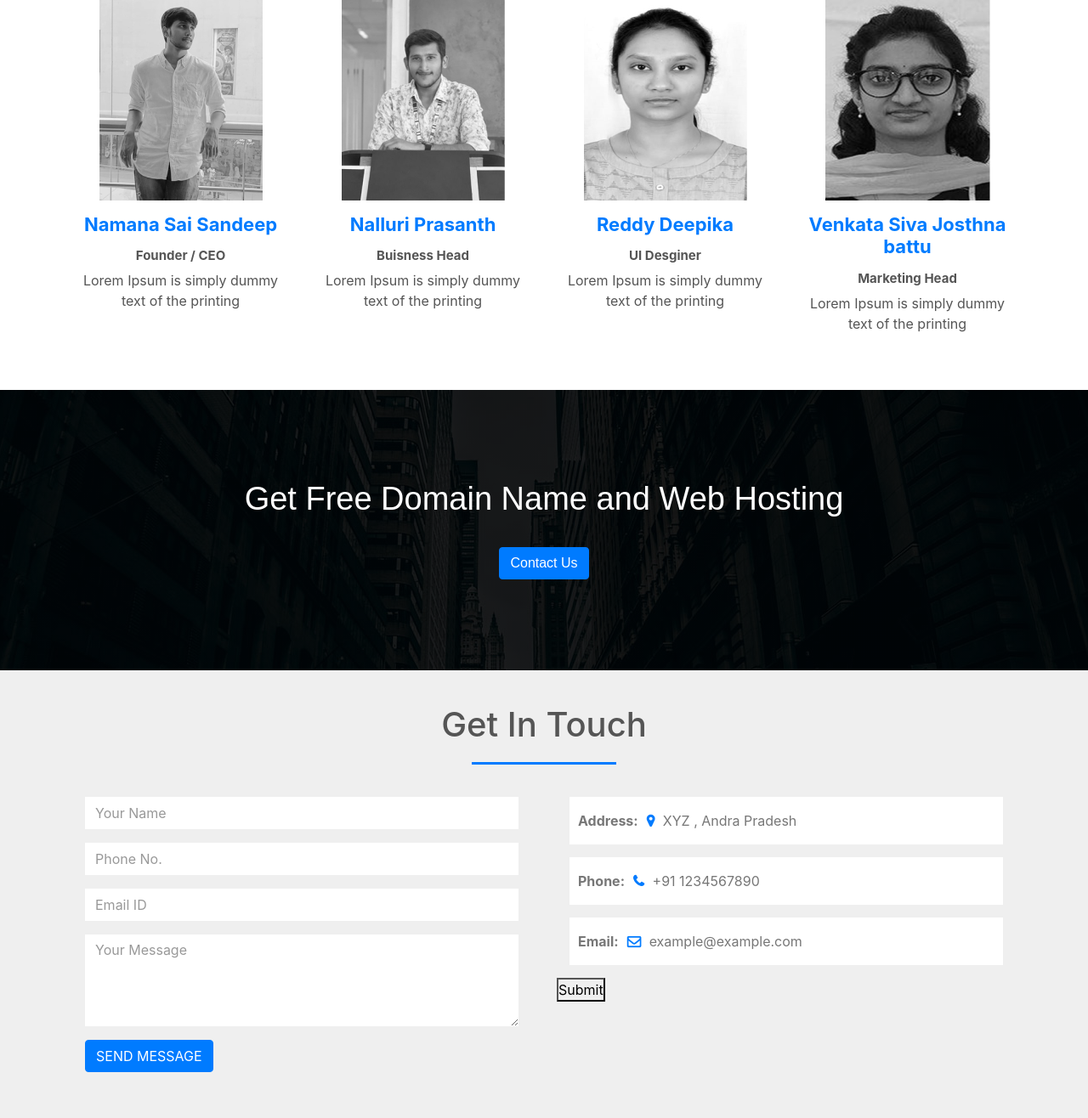
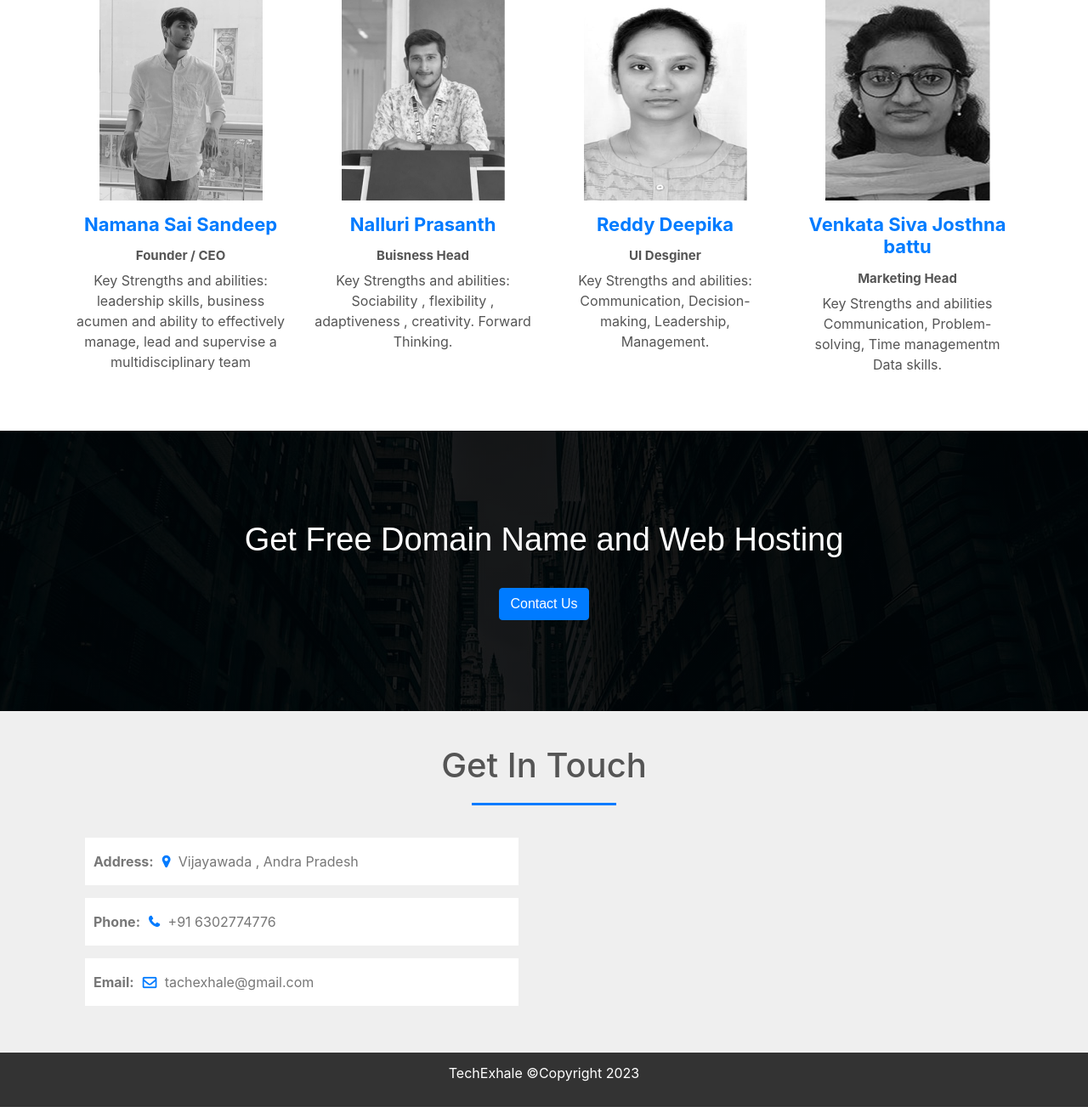
Before and after one commit to Nalluri-Prasanth/techexhale, a Django app: page / in a window 1280 px wide. Shown: the part 1660-2976 px from the top of the page at 85% size. Run offline with Django 3.2, Linux system fonts and the light colour scheme; some libraries are stand-ins or nearby versions.

Commit message:
Update main.html

```diff
--- a/mainpage/templates/mainpage/main.html
+++ b/mainpage/templates/mainpage/main.html
@@ -149,14 +149,16 @@
           <div class="img-box">
             <img src="{% static 'mainpage/img/img1.png' %}" class="img-responsive">
             <ul>
-              <a href="#"><li><i class="fa fa-instagram"></i></li></a>
-              <a href="#"><li><i class="fa fa-github"></i></li></a>
-              <a href="#"><li><i class="fa fa-linkedin"></i></li></a>
+              <a href="https://instagram.com/sandeep_namana?igshid=ZDdkNTZiNTM="><li><i class="fa fa-instagram"></i></li></a>
+              <a href="https://github.com/2000030696-Sandeep"><li><i class="fa fa-github"></i></li></a>
+              <a href="https://www.linkedin.com/in/namanasaisandeep"><li><i class="fa fa-linkedin"></i></li></a>
             </ul>
           </div>
           <h2>Namana Sai Sandeep</h2>
           <h3>Founder / CEO</h3>
-          <p>Lorem Ipsum is simply dummy text of the printing</p>
+          <p>Key Strengths and abilities:
+            leadership skills, business acumen and ability to effectively manage, lead and supervise a multidisciplinary team
+          </p>
         </div>
         <div class="col-md-3 profile-pic text-center">
           <div class="img-box">
@@ -169,33 +171,47 @@
           </div>
           <h2>Nalluri Prasanth</h2>
           <h3>Buisness Head</h3>
-          <p>Lorem Ipsum is simply dummy text of the printing</p>
+          <p>Key Strengths and abilities:
+            Sociability , flexibility , adaptiveness , creativity.
+            Forward Thinking.
+            </p>
         </div>
         <div class="col-md-3 profile-pic text-center">
           <div class="img-box">
             <img src="{% static 'mainpage/img/img3.png' %}" class="img-responsive">
             <ul>
-              <a href="#"><li><i class="fa fa-instagram"></i></li></a>
+              <a href="https://www.instagram.com/reddydeepika28/"><li><i class="fa fa-instagram"></i></li></a>
               <a href="#"><li><i class="fa fa-github"></i></li></a>
-              <a href="#"><li><i class="fa fa-linkedin"></i></li></a>
+              <a href="https://www.linkedin.com/in/reddy-deepika-b4b946220/"><li><i class="fa fa-linkedin"></i></li></a>
             </ul>
           </div>
           <h2>Reddy Deepika</h2>
           <h3>UI Desginer</h3>
-          <p>Lorem Ipsum is simply dummy text of the printing</p>
+          <p>Key Strengths and abilities:
+            Communication,
+            Decision-making,
+            Leadership,
+            Management.
+            </p>
         </div>
         <div class="col-md-3 profile-pic text-center">
           <div class="img-box">
             <img src="{% static 'mainpage/img/img4.png' %}" class="img-responsive">
             <ul>
-              <a href="#"><li><i class="fa fa-instagram"></i></li></a>
-              <a href="#"><li><i class="fa fa-github"></i></li></a>
-              <a href="#"><li><i class="fa fa-linkedin"></i></li></a>
+              <a href="https://www.instagram.com/josthnabattu__/"><li><i class="fa fa-instagram"></i></li></a>
+              <a href="https://github.com/VenkataSivaJosthnaBattu"><li><i class="fa fa-github"></i></li></a>
+              <a href="https://www.linkedin.com/in/venkata-siva-josthna-battu-203a4a220/"><li><i class="fa fa-linkedin"></i></li></a>
             </ul>
           </div>
           <h2>Venkata Siva Josthna battu</h2>
           <h3>Marketing Head</h3>
-          <p>Lorem Ipsum is simply dummy text of the printing</p>
+          <p>Key Strengths and abilities
+
+            Communication,
+            Problem-solving,
+            Time managementm
+            Data skills.
+            </p>
         </div>
       </div>
     </div>
@@ -332,8 +348,8 @@
     <div class="container">
       <h1>Get In Touch</h1>
       <div class="row">
-        <div class="col-md-6">
-          <form class="contact-form">
+        <!-- <div class="col-md-6"> -->
+          <!-- <form class="contact-form">
             <div class="form-group">
               <input type="text" class="form-control" placeholder="Your Name">
             </div>
@@ -347,12 +363,12 @@
               <textarea class="form-control" rows="4" placeholder="Your Message"></textarea>
             </div>
             <button type="submit" class="btn btn-primary">SEND MESSAGE</button>
-          </form>
-        </div>
+          </form> -->
+        <!-- </div> -->
         <div class="col-md-6 contact-info">
-          <div class="folow"><b>Address:</b><i class="fa fa-map-marker"></i>XYZ , Andra Pradesh</div>
-          <div class="folow"><b>Phone:</b><i class="fa fa-phone"></i>+91 1234567890</div>
-          <div class="folow"><b>Email:</b><i class="fa fa-envelope-o"></i>example@example.com</div>
+          <div class="folow"><b>Address:</b><i class="fa fa-map-marker"></i>Vijayawada , Andra Pradesh</div>
+          <div class="folow"><b>Phone:</b><i class="fa fa-phone"></i>+91 6302774776</div>
+          <div class="folow"><b>Email:</b><i class="fa fa-envelope-o"></i>tachexhale@gmail.com</div>
           <!-- <div class="folow"><label><b>Get Social:</b></label>
             <a href="#"><i class="fa fa-facebook"></i></a>
             <a href="#"><i class="fa fa-youtube-play"></i></a>
@@ -360,11 +376,11 @@
             <a href="#"><i class="fa fa-google-plus"></i></a>
 
           </div> -->
-          <form method="post">
+          <!-- <form method="post">
             {% csrf_token %}
                 {{form.as_p}}
                 <button type="submit">Submit</button>
-            </form>
+            </form> -->
           </div>
       </div>
     </div>
```
